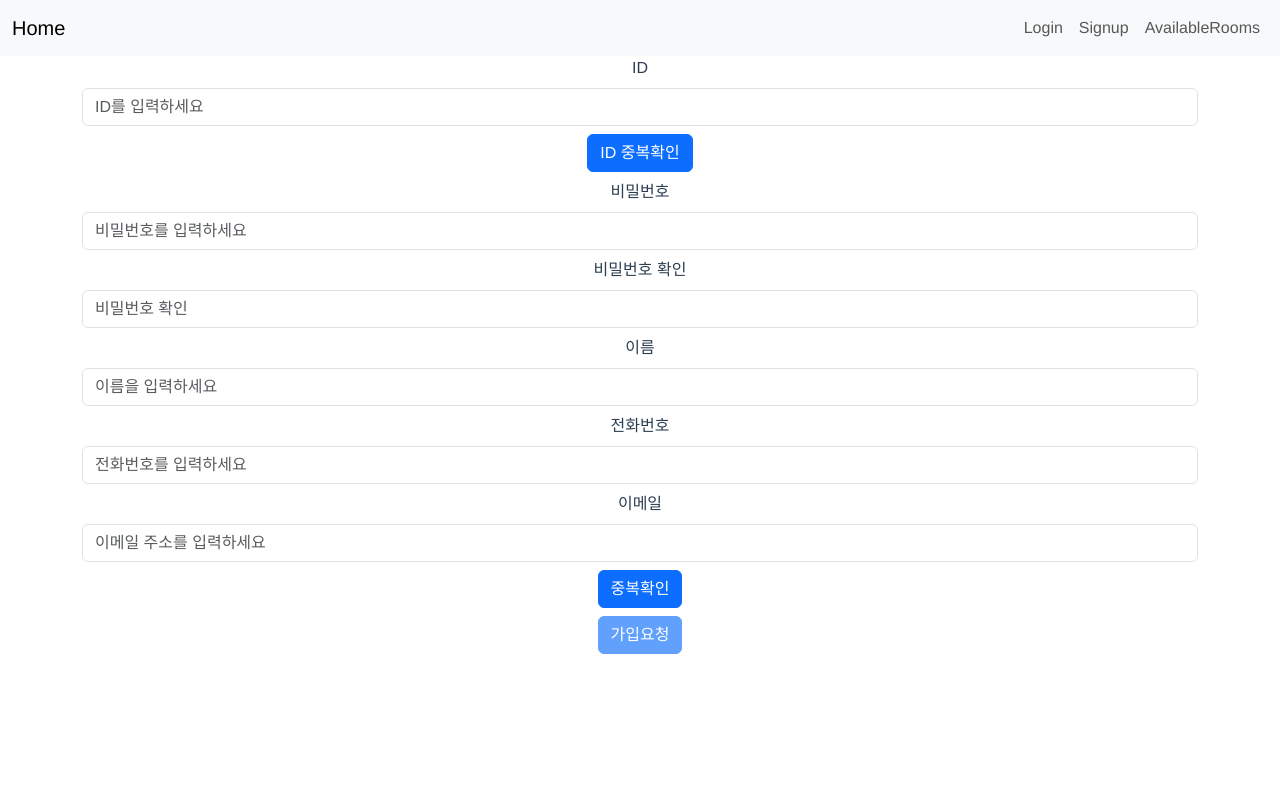
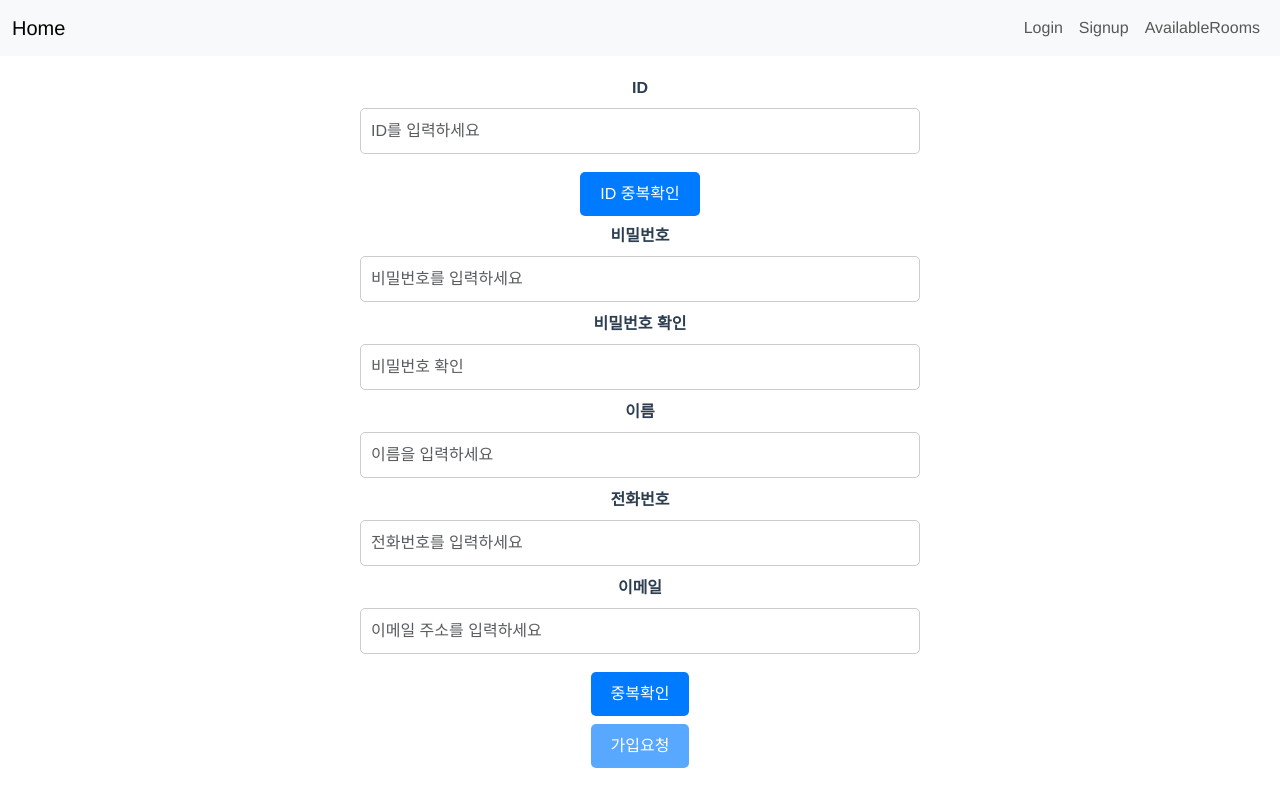
Before and after one commit to beyond-sw-camp/be05-3rd-SoEZ-EZCheck_1, a Vue app: page /signup in a window 1280 px wide. Built offline with nearby package versions, Linux system fonts and the light colour scheme.

Commit message:
Added router-links to Header

```diff
--- a/src/components/Header.vue
+++ b/src/components/Header.vue
@@ -2,7 +2,7 @@
   <nav class="navbar sticky-top navbar-expand-lg bg-body-tertiary">
     <div class="container-fluid">
       <!-- Home 항목 항상 표시 -->
-      <a class="navbar-brand" href="/">Home</a>
+      <router-link class="navbar-brand" to="/">Home</router-link>
 
       <!-- 햄버거 메뉴 버튼, 오른쪽 정렬 -->
       <button class="navbar-toggler" type="button" data-bs-toggle="collapse" data-bs-target="#navbarSupportedContent"
@@ -15,7 +15,7 @@
         <ul class="navbar-nav ms-auto">
           <!-- 로그인 전: Login과 Signup 표시 -->
           <li class="nav-item" v-if="!isLoggedIn">
-            <a class="nav-link" href="/Login">Login</a>
+            <router-link class="nav-link" to="/Login">Login</router-link>
           </li>
           <li class="nav-item" v-if="!isLoggedIn">
             <router-link class="nav-link" to="/signup">Signup</router-link>
@@ -23,11 +23,11 @@
 
           <!-- 로그인 후: MyPage 표시 -->
           <li class="nav-item" v-if="isLoggedIn">
-            <a class="nav-link" href="/MyPage">MyPage</a>
+            <router-link class="nav-link" to="/MyPage">MyPage</router-link>
           </li>
 
           <li class="nav-item">
-            <a class="nav-link" href="/AvailableRoom">AvailableRooms</a>
+            <router-link class="nav-link" to="/AvailableRoom">AvailableRooms</router-link>
           </li>
 
           <!-- 로그인 후: LogOut 표시 -->
@@ -52,6 +52,7 @@ export default {
     logout() {
       localStorage.removeItem('token'); // 토큰 삭제
       this.isLoggedIn = false; // 로그인 상태를 false로 설정
+      this.$router.push('/'); // 메인 페이지 경로로 변경
       // 로그아웃 후 추가적인 로직이 필요한 경우 여기에 작성
     }
   }
--- a/src/components/MyPage.vue
+++ b/src/components/MyPage.vue
@@ -4,7 +4,7 @@
     <h1>My Page</h1>
     <div class="navigation">
       <!-- 네비게이션 링크, 선택적으로 router-link 사용 가능 -->
-        <button @click="selectedTab = 'info'">내 정보</button>
+      <button @click="getUserInfo = 'info'">내 정보</button>
       <button @click="selectedTab = 'reservations'">내 예약 목록</button>
     </div>
 
@@ -55,9 +55,11 @@ methods: {
   flex-direction: column;
   align-items: center;
 }
+
 .navigation button {
   margin: 5px;
 }
+
 .reservation-box {
   border: 1px solid #ccc;
   padding: 10px;
--- a/src/components/UserSignup.vue
+++ b/src/components/UserSignup.vue
@@ -212,6 +212,59 @@ export default {
 </script>
 
 <style scoped>
+.container {
+    max-width: 600px;
+    margin: 0 auto;
+    padding: 20px;
+}
+
+.form-label {
+    font-weight: bold;
+}
+
+.form-control {
+    width: 100%;
+    padding: 10px;
+    margin-bottom: 10px;
+    border: 1px solid #ccc;
+    border-radius: 5px;
+    box-sizing: border-box;
+}
+
+.btn {
+    padding: 10px 20px;
+    border: none;
+    border-radius: 5px;
+    cursor: pointer;
+}
+
+.btn-primary {
+    background-color: #007bff;
+    color: #fff;
+}
+
+.btn-primary:hover {
+    background-color: #0056b3;
+}
+
+.alert {
+    padding: 10px;
+    margin-top: 5px;
+    border-radius: 5px;
+}
+
+.alert-success {
+    background-color: #d4edda;
+    border-color: #c3e6cb;
+    color: #155724;
+}
+
+.alert-danger {
+    background-color: #f8d7da;
+    border-color: #f5c6cb;
+    color: #721c24;
+}
+
 .modal {
     position: fixed;
     top: 50%;
@@ -221,20 +274,6 @@ export default {
     background: white;
     border-radius: 10px;
     z-index: 1000;
-    /* Add more styles as needed */
-}
-
-/* Overlay style */
-.modal-overlay {
-    position: fixed;
-    top: 0;
-    left: 0;
-    width: 100%;
-    height: 100%;
-    background: rgba(0, 0, 0, 0.5);
-    /* Semi-transparent black overlay */
-    z-index: 999;
-    /* Make the overlay appear above everything else */
 }
 
 .modal-content {
@@ -260,4 +299,49 @@ export default {
     color: black;
     text-decoration: none;
 }
+
+/* .modal {
+    position: fixed;
+    top: 50%;
+    left: 50%;
+    transform: translate(-50%, -50%);
+    padding: 20px;
+    background: white;
+    border-radius: 10px;
+    z-index: 1000;
+}
+
+.modal-overlay {
+    position: fixed;
+    top: 0;
+    left: 0;
+    width: 100%;
+    height: 100%;
+    background: rgba(0, 0, 0, 0.5);
+    z-index: 999;
+}
+
+.modal-content {
+    background-color: #fefefe;
+    margin: auto;
+    padding: 20px;
+    border: 1px solid #888;
+    width: 80%;
+    max-width: 500px;
+    border-radius: 10px;
+}
+
+.close-button {
+    color: #aaa;
+    float: right;
+    font-size: 28px;
+    font-weight: bold;
+    cursor: pointer;
+}
+
+.close-button:hover,
+.close-button:focus {
+    color: black;
+    text-decoration: none;
+} */
 </style>
```
Lines whose indentation alone changed are shown as unchanged.
